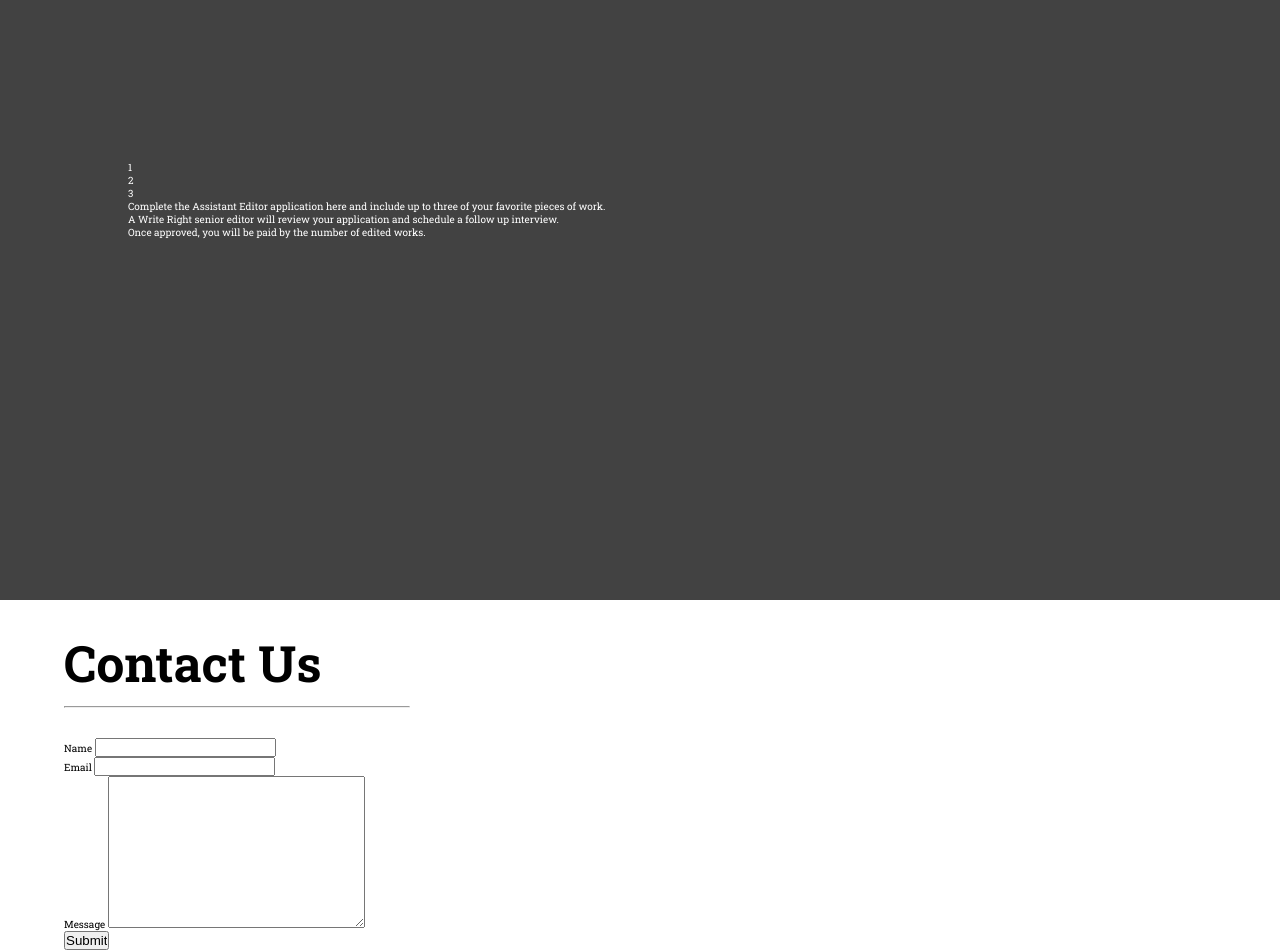
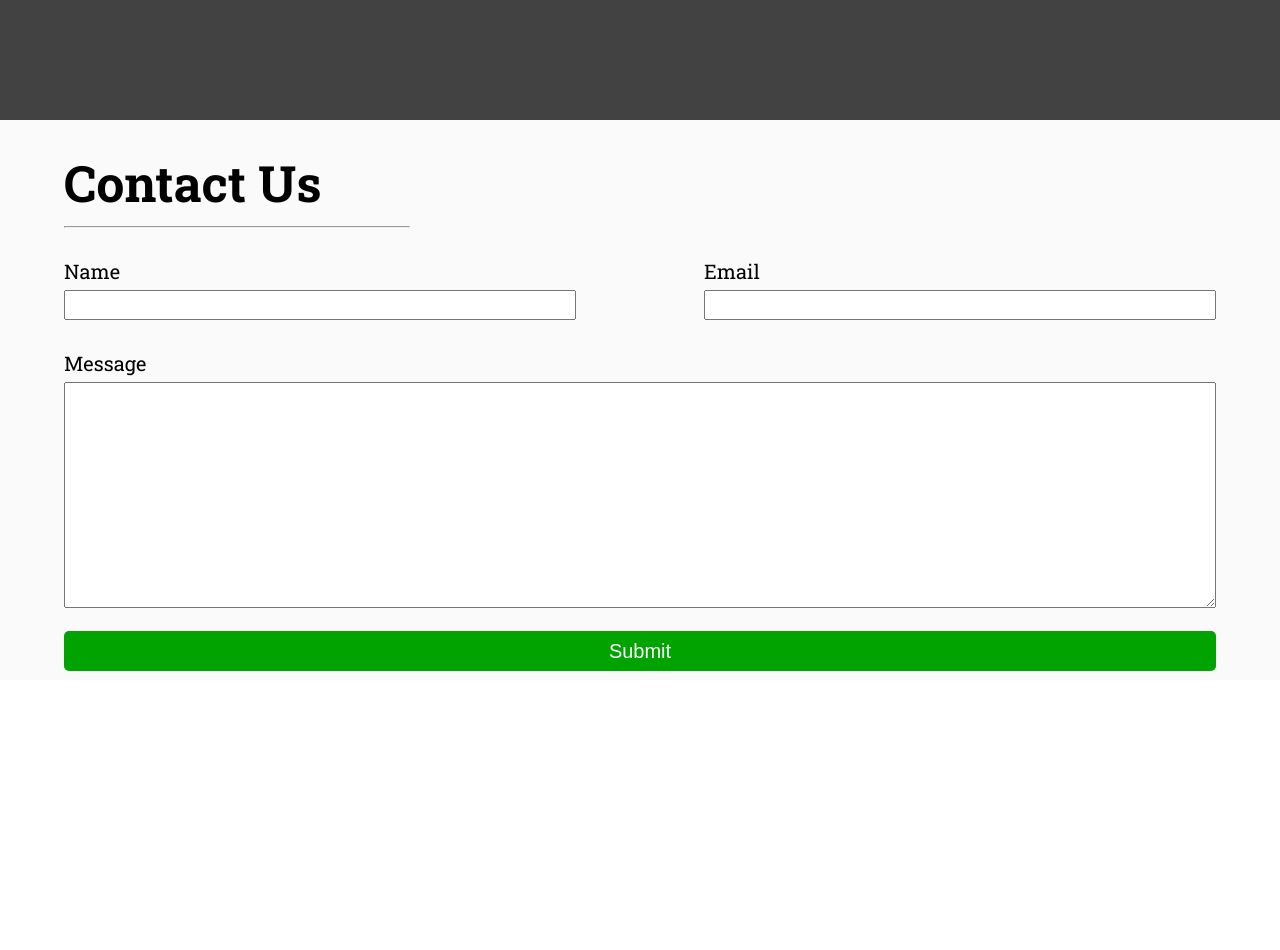
Before and after one commit to clirette/writeright, a website: page index.html in a window 1280 px wide. Shown: the part 1800-2750 px from the top of the page. After the commit the page ends 2480 px from the top, so only its background shows below. Drawn offline with Linux system fonts and the light colour scheme.

Commit message:
Lowered section heights, currently styling contact form

```diff
--- a/index.html
+++ b/index.html
@@ -85,8 +85,10 @@
         <h1 class="section-header__title">Contact Us</h1>
         <hr class="section-header__hr">
       </div>
-      <div class="form">
-        <form>
+      <div>
+        <form class="form">
+
+          <div class="form-flex">
             <div class="form__name">
               <label for="name">Name</label>
               <input type="text" id="name" name="name">
@@ -95,6 +97,8 @@
               <label for="email">Email</label>
               <input type="email" id="email" name="email">
             </div>
+          </div>
+
           <div class="form__message">
             <label for="message">Message</label>
             <textarea name="message" id="message" cols="30" rows="10"></textarea>
--- a/sass/layout/_about.scss
+++ b/sass/layout/_about.scss
@@ -1,6 +1,6 @@
 .about {
   position: relative;
-  height: 100vh;
+  height: 70vh;
   width: 100vw;
 
   &__text {
--- /dev/null
+++ b/sass/layout/_contact.scss
@@ -0,0 +1,75 @@
+.contact {
+  position: relative;
+  height: 70vh;
+  width: 100vw;
+  background-color: #fafafa;
+}
+
+.form {
+
+  &-flex {
+
+    display: flex;
+    justify-content: space-between;
+    flex-wrap: wrap;
+  }
+
+  &__name,
+  &__email {
+    display: block;
+  }
+
+  &__message {
+    margin-top: 3rem;
+    display: block;
+
+    label {
+      display: block;
+    }
+
+    textarea {
+      width: 100%;
+      padding: .7rem;
+      margin-top: .6rem;
+      font-size: 1.6rem;
+      font-family: 'Roboto Slab', serif;
+      font-weight: 400;
+    }
+  }
+
+  &__name label,
+  &__email label,
+  &__message label {
+    font-size: 2rem;
+  }
+
+  &__name input,
+  &__email input {
+    width: 40vw;
+    height: 3rem;
+    padding: .7rem;
+    margin-top: .6rem;
+    display: block;
+    font-size: 1.6rem;
+  }
+
+  &__submit  {
+    margin: 2rem 0;
+
+    input {
+      width: 100%;
+      font-size: 2rem;
+      background-color: #01a301;
+      color: #fff;
+      border: none;
+      height: 4rem;
+      border-radius: .5rem;
+      cursor: pointer;
+      transition: all .2s ease-in;
+
+      &:hover {
+        background-color: #03822d;
+      }
+    }
+  }
+}
--- a/sass/layout/_editor.scss
+++ b/sass/layout/_editor.scss
@@ -1,5 +1,5 @@
 .editor {
-  height: 100vh;
+  height: 70vh;
   width: 100vw;
   position: relative;
   background-color: #424242;
--- a/sass/main.scss
+++ b/sass/main.scss
@@ -8,9 +8,9 @@
 @import './base/utilities';
 
 @import './components/button';
-@import './components/orderedList';
 @import './components/sectionHeader';
 
 @import './layout/about';
+@import './layout/contact';
 @import './layout/editor';
 @import './layout/header';
```
Also changed, not shown: css/style.css. Lines whose indentation alone changed are shown as unchanged.
